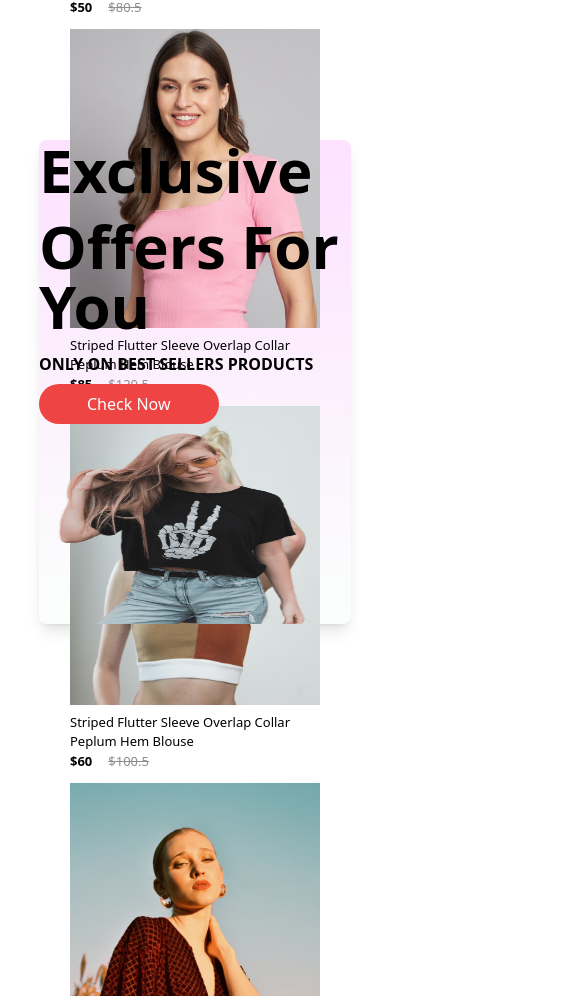
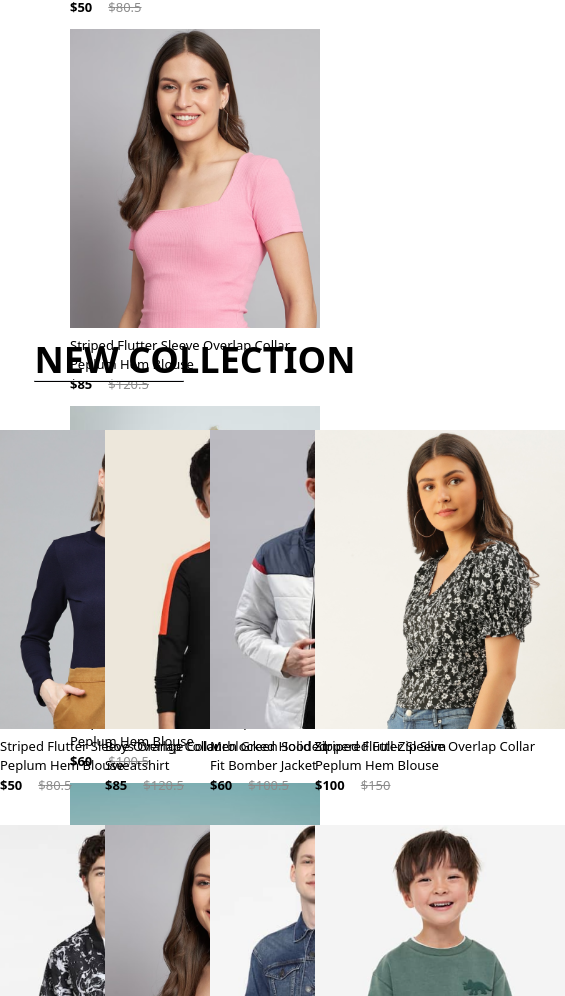
Before and after one commit to chowankumar/Ecommerce-Store-MERN, a React (Create React App) app in the folder frontend/: page / in a window 390 px wide. Shown: the part 1735-2731 px from the top of the page, 565 px wide, since content can reach past the window. Built offline with nearby package versions, Linux system fonts and the light colour scheme.

Commit message:
new collection

```diff
--- /dev/null
+++ b/frontend/src/Components/NewCollection/NewCollection.jsx
@@ -0,0 +1,26 @@
+import React from 'react'
+import new_collection from "../Assets/new_collections"
+import Item from '../Item/Item'
+const NewCollection = () => {
+  return (
+    <div className='grid justify-center gap-12 mt-[200px] mb-[150px]'>
+
+     <div className='grid justify-center'>
+     <h1 className='text-4xl font-semibold'>NEW COLLECTION</h1>
+     <hr className='w-[150px] h-[2px] bg-black rounded-full' />
+     </div>
+     <div className='grid grid-cols-4 gap-[30px]'>
+        {
+            new_collection.map((item,i)=>{
+                return <Item key={i} id={item.id} name={item.name} image={item.image} old_price={item.old_price } new_price={item.new_price}/>
+
+            })
+        }
+
+     </div>
+
+    </div>
+  )
+}
+
+export default NewCollection
--- a/frontend/src/Components/Offer/Offer.jsx
+++ b/frontend/src/Components/Offer/Offer.jsx
@@ -3,7 +3,7 @@ import exclusive_image from "../Assets/exclusive_image.png"
 
 const Offer = () => {
   return (
-    <div className='bg-gradient-to-b from-[#fde1ff] to-[#e1ffea22] h-auto mx-auto flex flex-auto flex-wrap shadow-lg border-1 rounded-lg lg:flex-row w-[80%]'>
+    <div className=' hidden bg-gradient-to-b from-[#fde1ff] to-[#e1ffea22] h-auto mx-auto lg:flex flex-auto  shadow-lg border-1 rounded-lg   lg:flex-row w-[80%]'>
       <div className='flex flex-col justify-center w-full lg:w-[60%] ml-0 lg:ml-24' id='offer-left'>
         <div className='text-6xl space-y-4 font-semibold'>
           <p>Exclusive</p>
@@ -14,7 +14,7 @@ const Offer = () => {
       </div>
 
       <div className='flex w-full lg:w-[30%] items-center justify-center' id='offer-right'>
-        <img src={exclusive_image} alt="" className='w-[280px] h-[200px] md:h-[400px]' />
+        <img src={exclusive_image} alt="" className='w-[200px] h-[200px] md:h-[400px]' />
       </div>
     </div>
   )
--- a/frontend/src/Components/Popular/Popular.jsx
+++ b/frontend/src/Components/Popular/Popular.jsx
@@ -4,7 +4,7 @@ import Item from '../Item/Item'
 
 const Popular = () => {
   return (
-    <div className=' flex flex-col gap-4 items-center h-screen'>
+    <div className=' flex flex-col gap-4 items-center h-screen mb-12'>
        <div className='flex flex-col gap-2 mt-72 lg:mt-2'>
        <h1 className='text-4xl font-semibold'>POPULAR IN WOMEN</h1>
         <hr className='w-[150px] h-[4px] bg-black rounded-full'/>
--- a/frontend/src/Pages/Shop.jsx
+++ b/frontend/src/Pages/Shop.jsx
@@ -2,6 +2,7 @@ import React from 'react'
 import Hero from '../Components/Hero/Hero'
 import Popular from '../Components/Popular/Popular'
 import Offer from '../Components/Offer/Offer'
+import NewCollection from '../Components/NewCollection/NewCollection'
 
 const Shop = () => {
   return (
@@ -9,6 +10,7 @@ const Shop = () => {
       <Hero/>
       <Popular/>
       <Offer/>
+      <NewCollection/>
 
     </div>
   )
```
